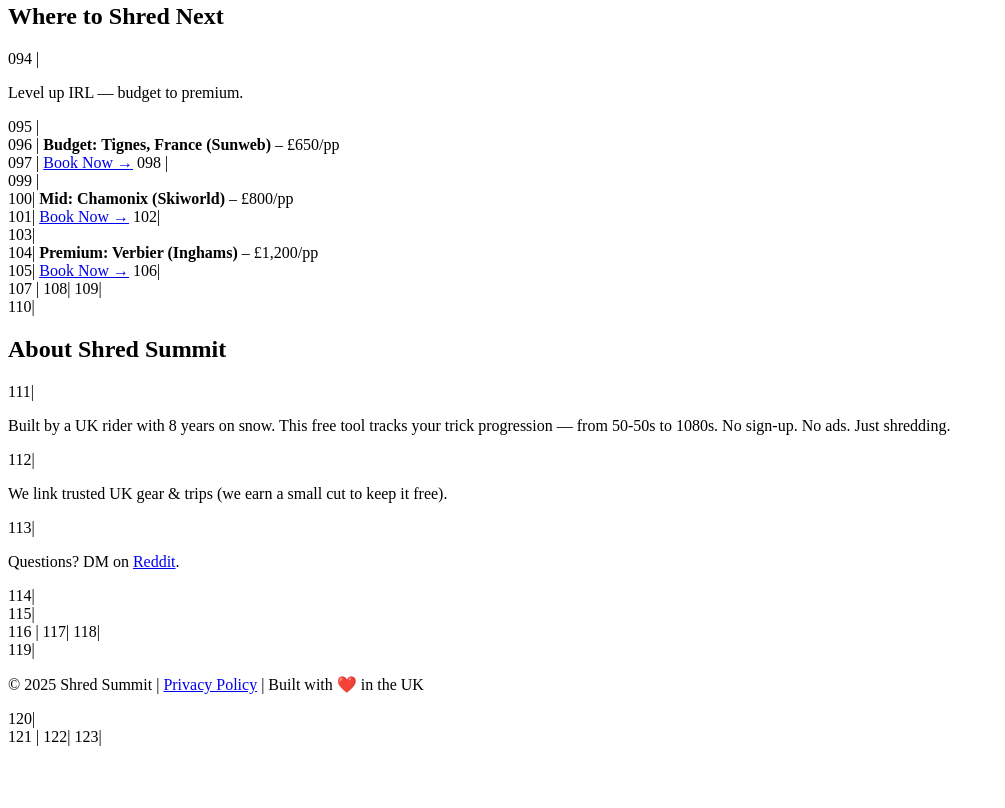
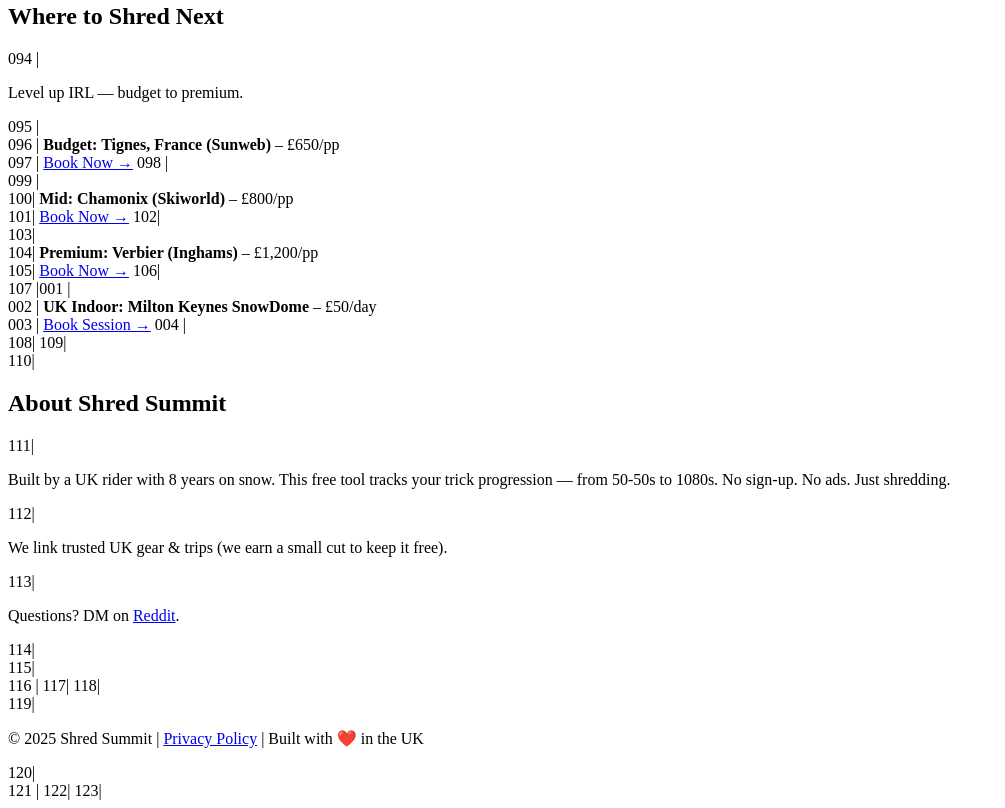
Before and after one commit to shredsummit-sys/shredsummit, a plain HTML site: page index.html in a window 1280 px wide. Shown: the part 1596-2404 px from the top of the page, without its empty margins (0-1005 px from the left). Before the commit the page ends 2350 px from the top, so only its background shows below. Drawn offline with Linux system fonts and the light colour scheme.

Commit message:
Update index.html

```diff
--- a/index.html
+++ b/index.html
@@ -125,7 +125,10 @@
 104|       <strong>Premium: Verbier (Inghams)</strong> – £1,200/pp<br>
 105|       <a href="https://www.awin1.com/cread.php?awinmid=1177&awinaffid=1283456&clickref=shred-inghams&p=https%3A%2F%2Fwww.inghams.co.uk%2Fski-holidays%2Fverbier" target="_blank">Book Now →</a>
 106|     </div>
-107 |
+107 |001 |     <div class="trip-card">
+002 |       <strong>UK Indoor: Milton Keynes SnowDome</strong> – £50/day<br>
+003 |       <a href="https://www.awin1.com/cread.php?awinmid=1025&awinaffid=1283456&clickref=shred-dome&p=https%3A%2F%2Fwww.snowdome.co.uk%2F" target="_blank">Book Session →</a>
+004 |     </div>
 108|     <!-- ABOUT SECTION -->
 109|     <section id="about">
 110|       <h2>About Shred Summit</h2>
```
